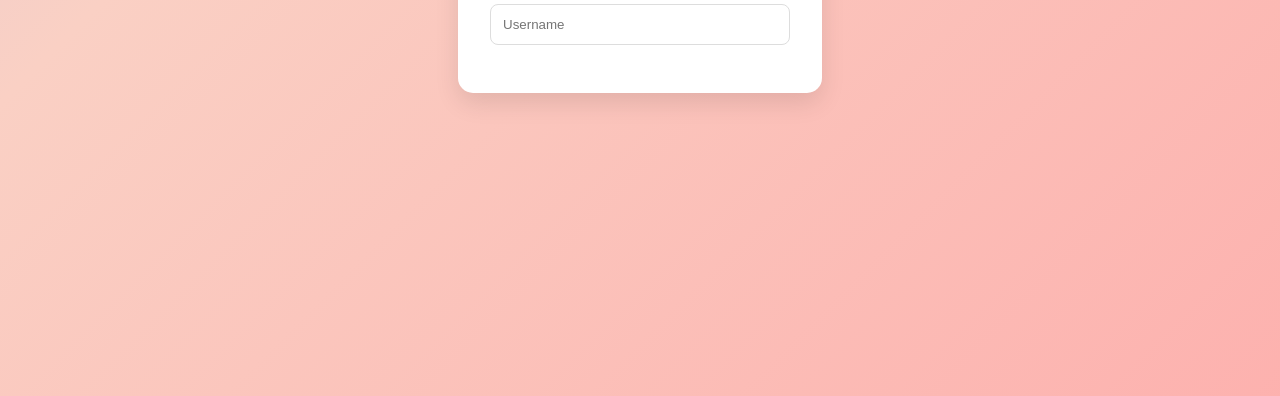
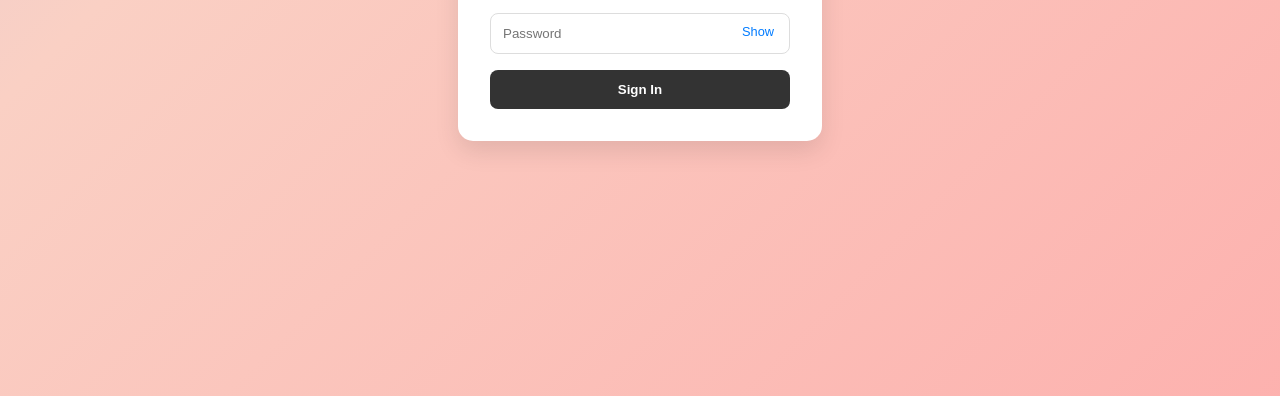
Before and after one commit to kazandrashanesalao/Login, a plain HTML site: page index.html in a window 1280 px wide. Shown: the part 404-800 px from the top of the page. Drawn offline with Linux system fonts and the light colour scheme.

Commit message:
Update index.html

```diff
--- a/index.html
+++ b/index.html
@@ -15,3 +15,20 @@
                 <input type="text" id="username" placeholder="Username">
                 <p class="error" id="userError">Username is required</p>
             </div>
+
+            <div class="input-group">
+                <div class="pass-wrapper">
+                    <input type="password" id="password" placeholder="Password">
+                    <button type="button" id="toggleBtn">Show</button>
+                </div>
+                <p class="error" id="passError">Password is required</p>
+            </div>
+
+            <button type="submit" class="login-btn">Sign In</button>
+        </form>
+        <div id="successMsg" class="success-box">Success! Work submitted.</div>
+    </div>
+
+    <script src="script.js"></script>
+</body>
+</html>
```
